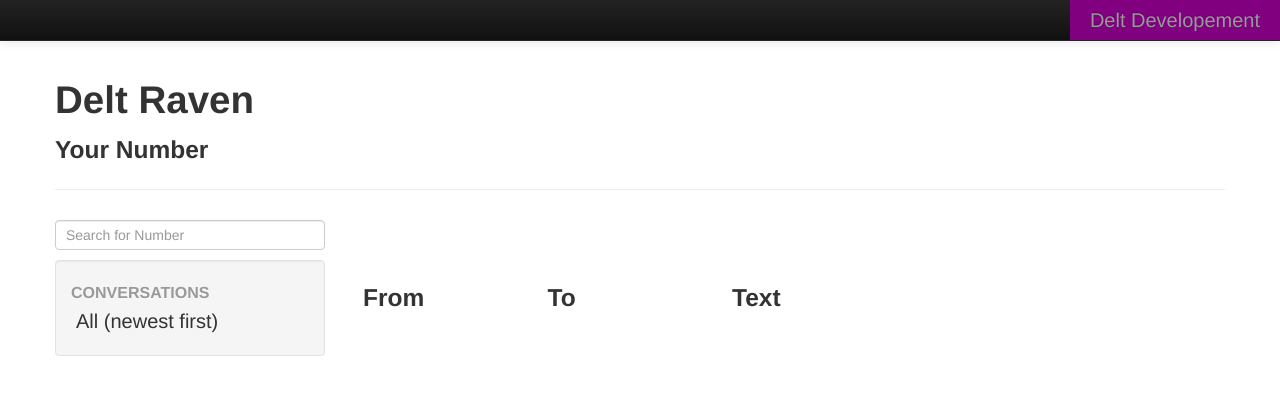
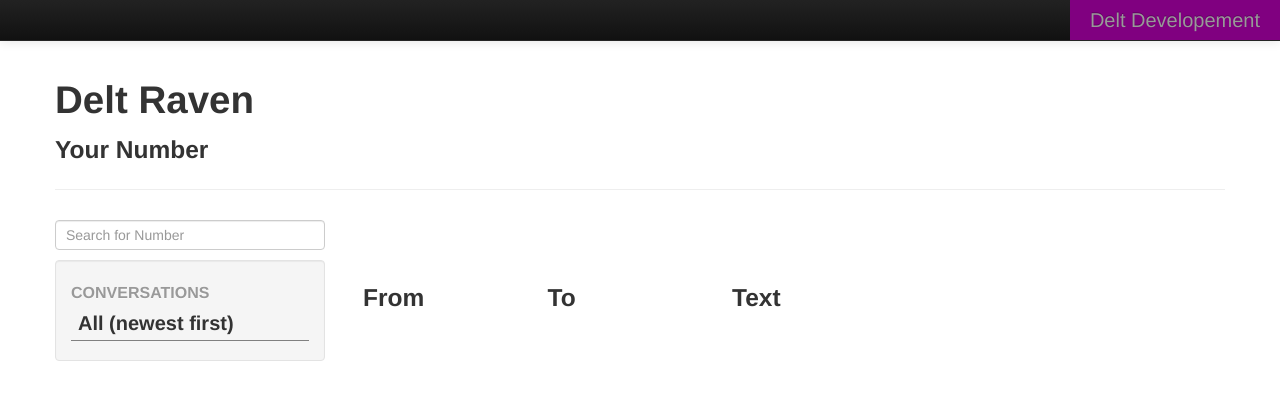
Before and after one commit to GavinColwell/delt-raven, a website: page client/index.html in a window 1280 px wide. Drawn offline with nearby package versions, Linux system fonts and the light colour scheme; no server answers.

Commit message:
more styling for conversations

```diff
--- a/client/css/index.css
+++ b/client/css/index.css
@@ -11,9 +11,15 @@
 }
 .number {
     font-size: 15pt;
-    padding: 5px;
+    padding: 7px;
     cursor: pointer;
+    font-weight:bold;
+    border-bottom: 1px solid grey;
 
+}
+
+.number:hover {
+    background-color:lightsteelblue;
 }
 
 .msg-body {
```
